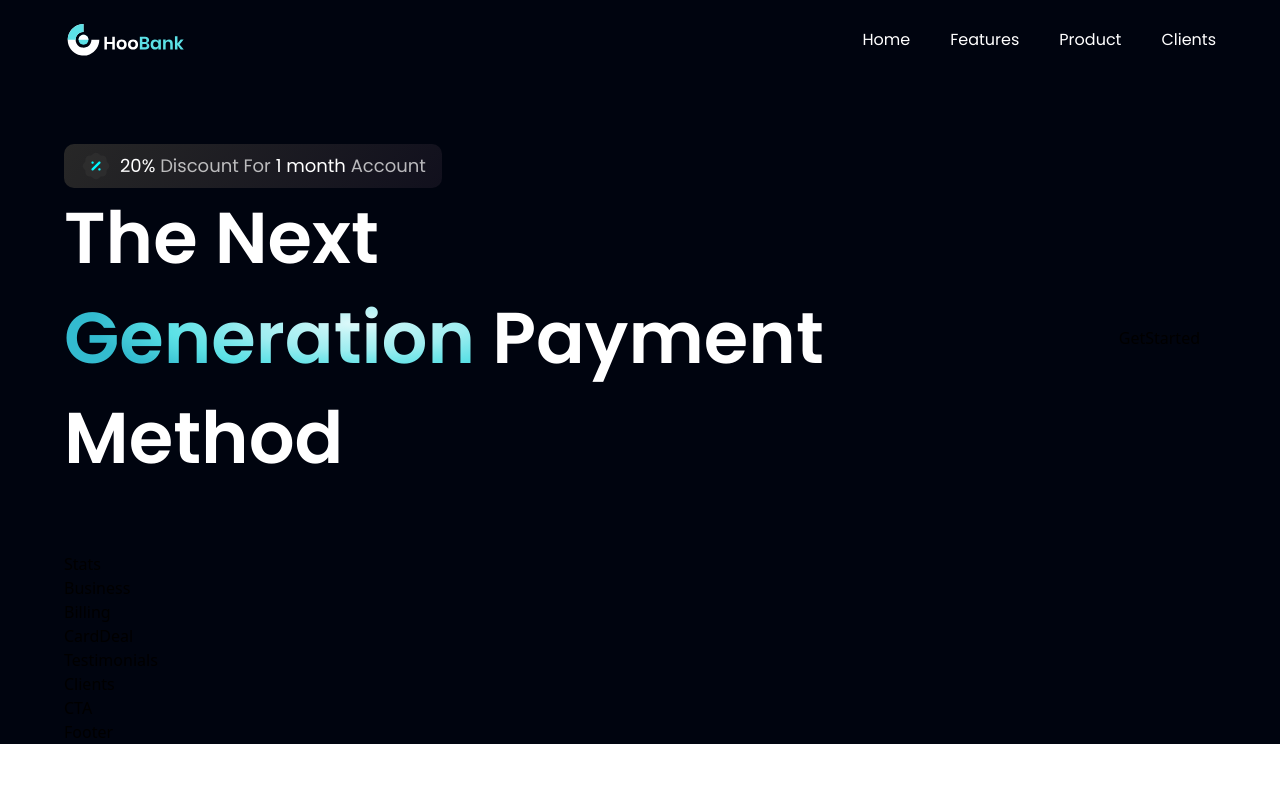
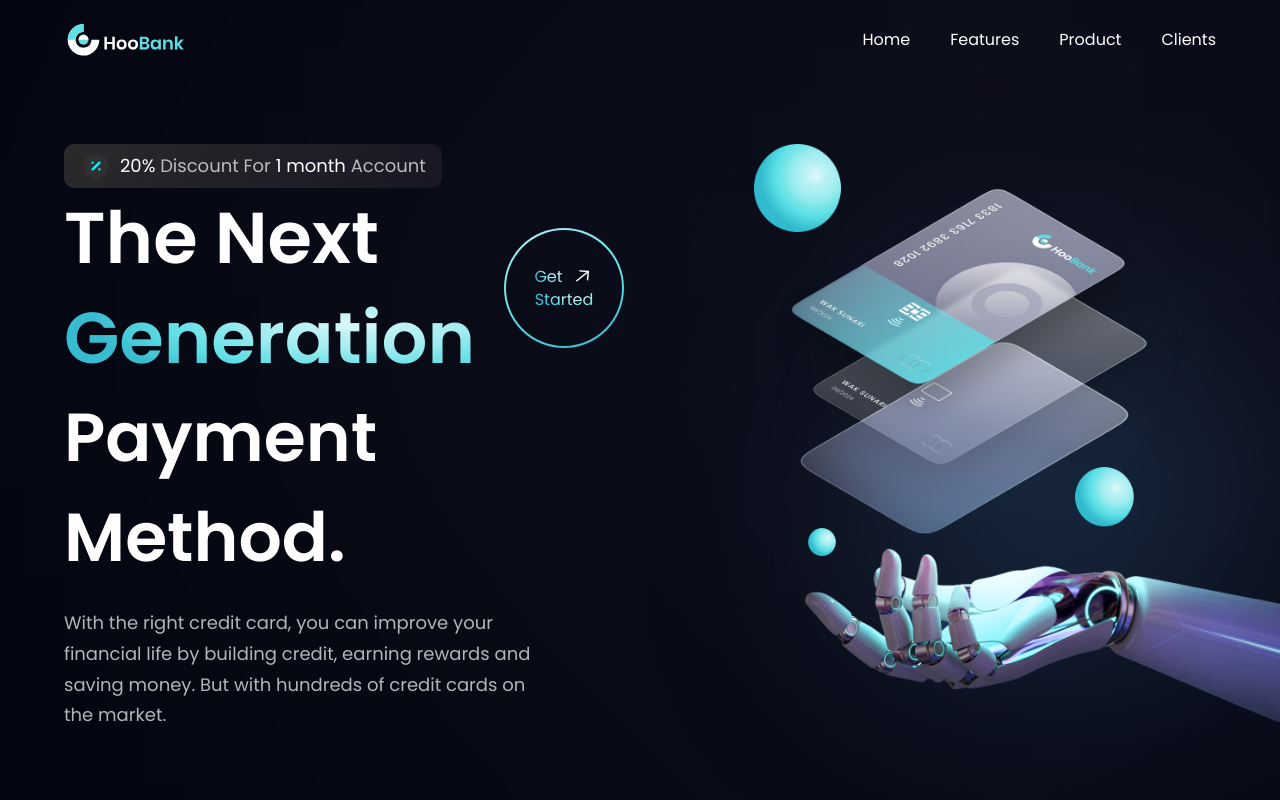
Before and after one commit to ijanhv/Bank-app, a React (Vite) app: page / in a window 1280 px wide. Shown: the top 800 px of the page. Built offline with nearby package versions, Linux system fonts and the light colour scheme.

Commit message:
improved hero design

```diff
--- a/src/components/GetStarted.jsx
+++ b/src/components/GetStarted.jsx
@@ -1,9 +1,18 @@
 import React from 'react'
+import styles from '../style'
+import { arrowUp } from '../assets'
 
-const GetStarted = () => {
-  return (
-    <div>GetStarted</div>
-  )
-}
+const GetStarted = () => (
+    <div className={`${styles.flexCenter} w-[120px] h-[120px] rounded-full bg-blue-gradient p-[2px] cursor-pointer`}>
+      <div className={`${styles.flexCenter} flex-col bg-primary w-[100%] h-[100%] rounded-full`}>
+        <div className={`${styles.flexStart} flex-row`}>
+          <p className='font-poppins font-md leading-[23px]'><span className='text-gradient mr-2'>Get</span>
+         </p> <img src={arrowUp} alt="arrowup" className='w-[23px] h-[23px] object-contain' />
+        </div>
+        <p className='font-poppins font-md leading-[23px]'><span className='text-gradient'>Started</span>
+        </p>
+      </div>
+    </div>
+)
 
 export default GetStarted
--- a/src/components/Hero.jsx
+++ b/src/components/Hero.jsx
@@ -19,13 +19,26 @@
           <h1 className='flex-1 font-poppins font-semibold ss:text-[72px] text-[52px] text-white ss:leading-[100px] leading-[75px]'>
             The Next <br className='sm:block hidden'/> {" "}
             <span className='text-gradient'>Generation</span> {" "}
-            Payment Method
+
           </h1>
-
           <div className='ss:flex hidden md:mr-4 mr-0'>
             <GetStarted />
           </div>
         </div>
+
+        <h1 className='font-poppins font-semibold ss:text-[68px] text-[52px] text-white ss:leading-[100px] leading-[75px] w-full'>Payment Method.</h1>
+        <p className={`${styles.paragraph} max-w-[470px] mt-5`}>With the right credit card, you can improve your financial life by building credit, earning rewards and saving money. But with hundreds of credit cards on the market.</p>
+      </div>
+
+      <div className={`flex-1 flex ${styles.flexCenter} md:my-0 my-10 relative`}>
+        <img src={robot} alt='billing' className='w-[100%] h-[100%] relative z-[5]'/>
+        <div className='absolute z-[0] w-[40%] h-[35%] top-0 pink__gradient'/>
+        <div className='absolute z-[1] w-[80%] h-[80%] rounded-full bottom-40 white__gradient'/>
+        <div className='absolute z-[0] w-[50%] h-[50%] right-20 bott0m-20 blue__gradient'/>
+      </div>
+
+      <div className={`ss:hidden ${styles.flexCenter}`}>
+        <GetStarted />
       </div>
     </section>
   )
```
